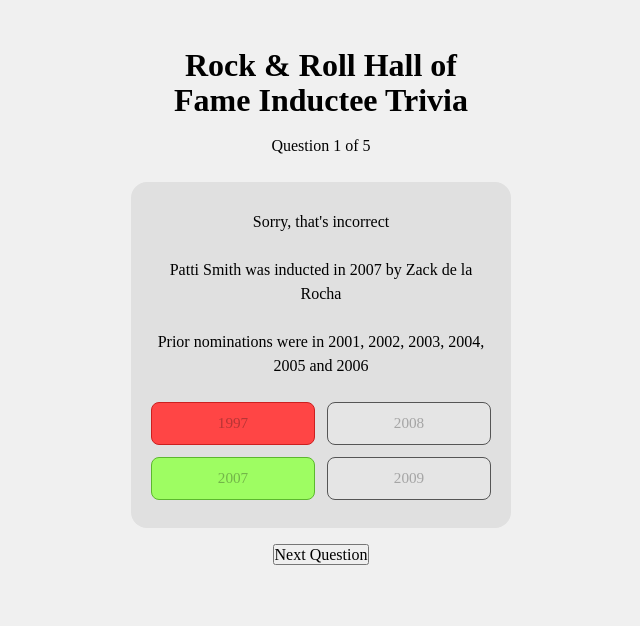
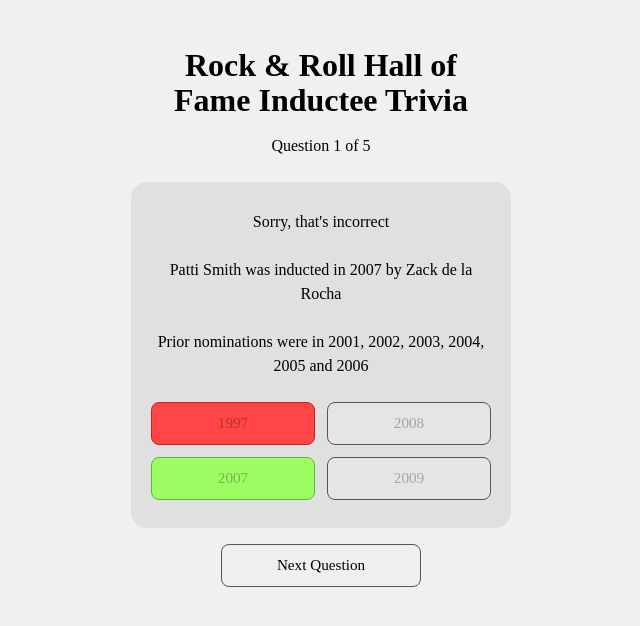
Before and after one commit to DevLoggith/rock-hall-inductee-react-quiz, a React (Vite) app: page / in a window 1280 px wide. Both pictures are taken after a click on the button "1997". Shown: the top 626 px of the page, without its empty margins (319-959 px from the left). Built offline with nearby package versions, Linux system fonts and the light colour scheme.

Commit message:
create navigation button classes & apply styling

```diff
--- a/src/App.css
+++ b/src/App.css
@@ -48,7 +48,7 @@
 }
 
 /* ── Answer Buttons ── */
-.answer-button {
+.answer-button, .next-button, .score-button, .play-button {
     width: 100%;
     padding: 0.75rem 0.5rem;
     font-size: 0.95rem;
@@ -75,3 +75,7 @@
     background-color: #FF4545;
     border-color: #cc1f1f;
 }
+
+.next-button, .score-button, .play-button {
+    max-width: 200px;
+}
--- a/src/components/NextButton.jsx
+++ b/src/components/NextButton.jsx
@@ -1,5 +1,9 @@
 function NextButton({ onNextSelect }) {
-	return <button onClick={onNextSelect}>Next Question</button>;
+	return (
+		<button className="next-button" onClick={onNextSelect}>
+			Next Question
+		</button>
+	);
 }
 
 export default NextButton;
--- a/src/components/PlayAgainButton.jsx
+++ b/src/components/PlayAgainButton.jsx
@@ -1,5 +1,5 @@
 function PlayAgainButton({ onPlayAgainSelect }) {
-    return <button onClick={onPlayAgainSelect}>Play Again</button>
+    return <button className="play-button" onClick={onPlayAgainSelect}>Play Again</button>
 }
 
 export default PlayAgainButton;
--- a/src/components/ViewScoreButton.jsx
+++ b/src/components/ViewScoreButton.jsx
@@ -1,5 +1,5 @@
 function ViewScoreButton({ onResultsSelect }) {
-	return <button onClick={onResultsSelect}>View Score</button>;
+	return <button className="score-button" onClick={onResultsSelect}>View Score</button>;
 }
 
 export default ViewScoreButton;
```
